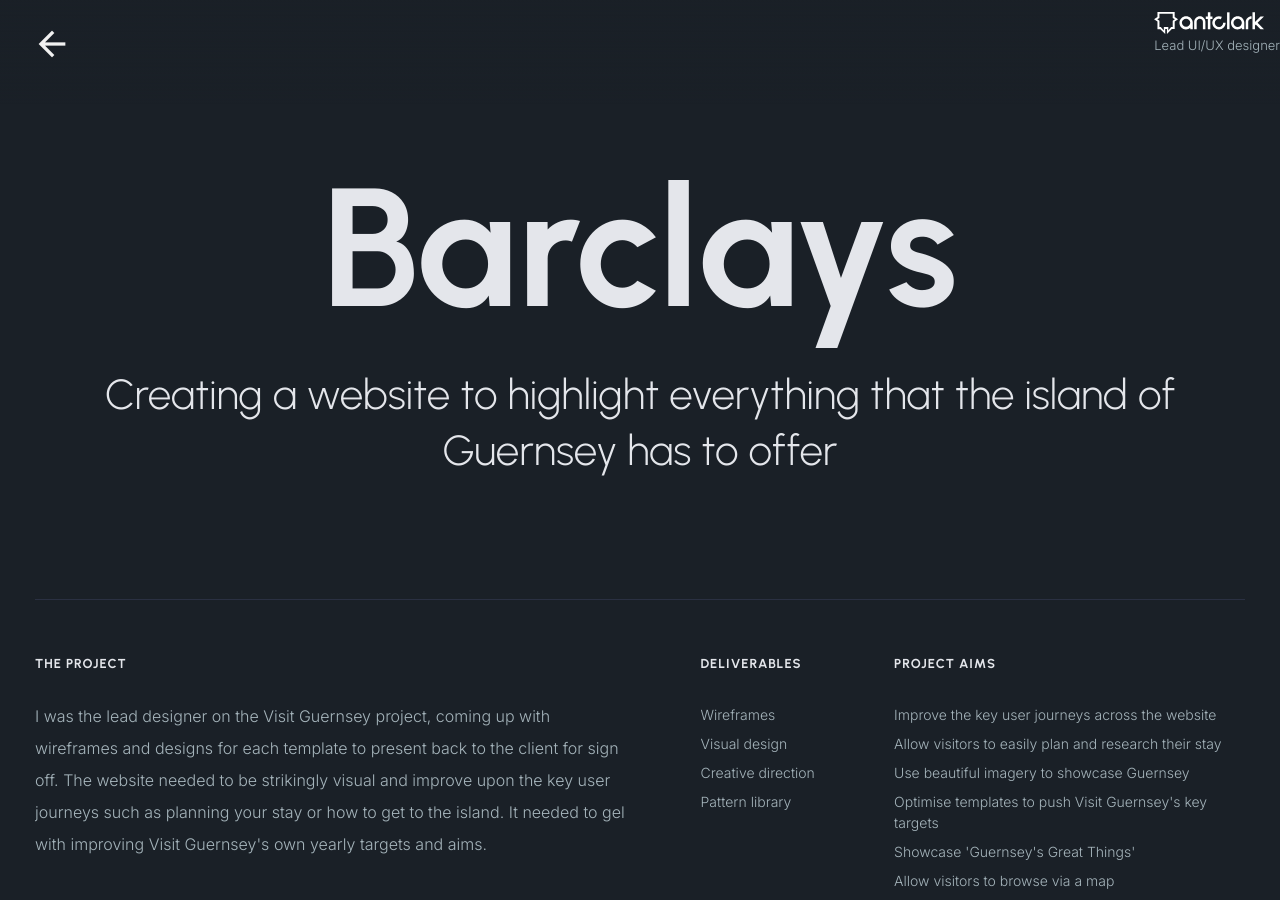
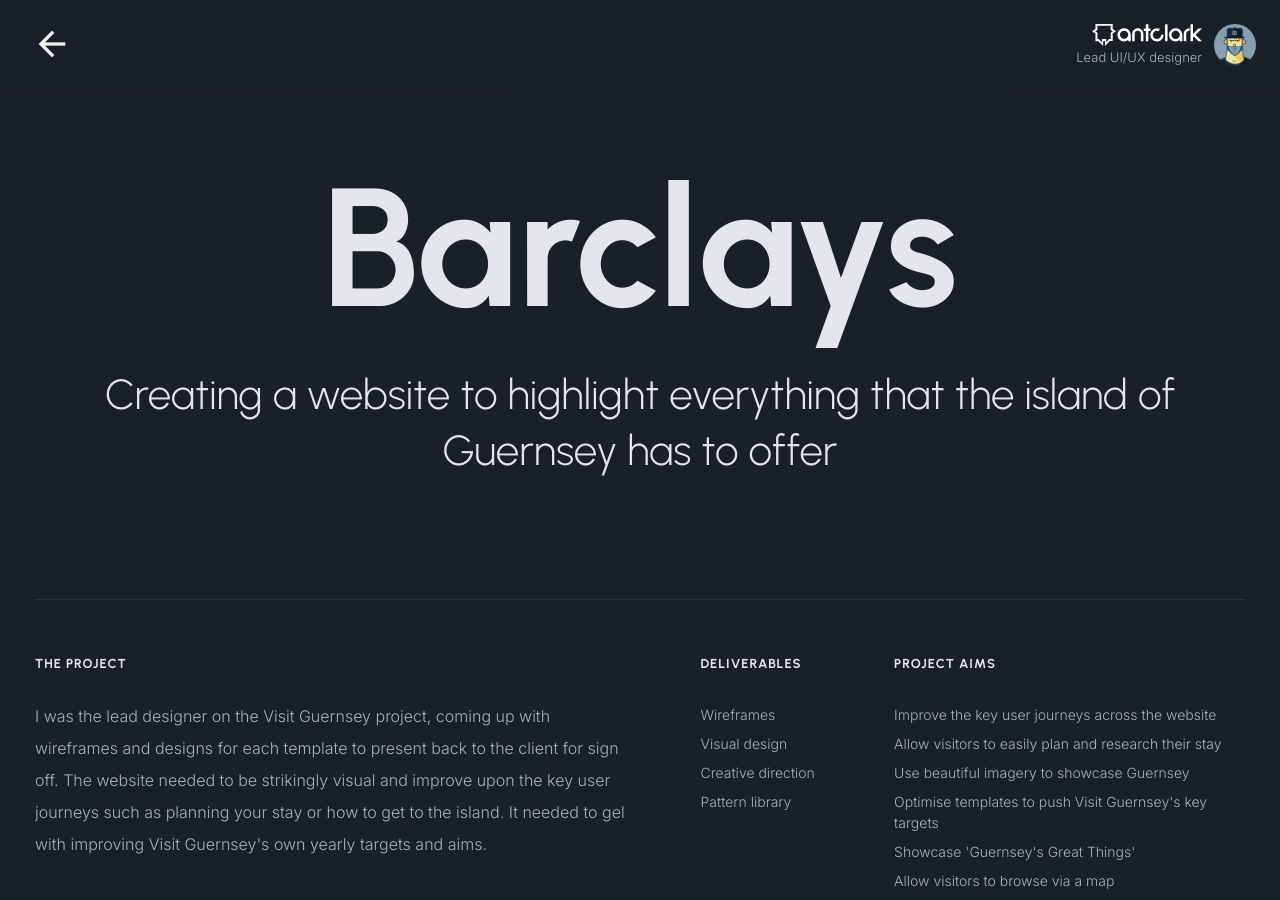
Before and after one commit to anthony-clark/AnthonyClark.github.io, a Jekyll site: the page barclays.html, which Jekyll copies as it is, in a window 1280 px wide and 900 px high. Built offline with Jekyll 4.4.1, drawn with Linux system fonts in a browser that asks for light colours; nearby versions of some CDN libraries.

Commit message:
tweaking header

```diff
--- a/Liverpool-fc-store.html
+++ b/Liverpool-fc-store.html
@@ -18,8 +18,8 @@
 		</head>
 		<body>
 			<nav>
-	    		<a href="/index.html" class="back-button"><span class="material-icons-outlined">arrow_back</span></a>
-				<div><img src="images/ant-logo-white.svg" alt="Design showing flexible modules example"><span>Lead UI/UX designer</span></div>
+				<a href="/index.html" class="back-button"><span class="material-icons-outlined">arrow_back</span></a>
+				<div id="logo"><div><img src="images/ant-logo-white.svg" alt="Design showing flexible modules example"><span>Lead UI/UX designer</span></div><img src="images/avatar.jpg" class="avatar" alt="Design showing flexible modules example"></div>
 
 			</nav>
 
--- a/barclays.html
+++ b/barclays.html
@@ -18,8 +18,8 @@
 		</head>
 		<body>
 			<nav>
-	    		<a href="/index.html" class="back-button"><span class="material-icons-outlined">arrow_back</span></a>
-				<div><img src="images/ant-logo-white.svg" alt="Design showing flexible modules example"><span>Lead UI/UX designer</span></div>
+				<a href="/index.html" class="back-button"><span class="material-icons-outlined">arrow_back</span></a>
+				<div id="logo"><div><img src="images/ant-logo-white.svg" alt="Design showing flexible modules example"><span>Lead UI/UX designer</span></div><img src="images/avatar.jpg" class="avatar" alt="Design showing flexible modules example"></div>
 
 			</nav>
 
--- a/everton-fc.html
+++ b/everton-fc.html
@@ -27,7 +27,7 @@
 			<div id="sitewrapper">
 				<nav>
 					<a href="/index.html" class="back-button"><span class="material-icons-outlined">arrow_back</span></a>
-					<div><img src="images/ant-logo-white.svg" alt="Design showing flexible modules example"><span>Lead UI/UX designer</span></div>
+					<div id="logo"><div><img src="images/ant-logo-white.svg" alt="Design showing flexible modules example"><span>Lead UI/UX designer</span></div><img src="images/avatar.jpg" class="avatar" alt="Design showing flexible modules example"></div>
 
 				</nav>
 
--- a/lexus-car-search.html
+++ b/lexus-car-search.html
@@ -26,7 +26,7 @@
 			<div id="sitewrapper">
 				<nav>
 					<a href="/index.html" class="back-button"><span class="material-icons-outlined">arrow_back</span></a>
-					<div><img src="images/ant-logo-white.svg" alt="Design showing flexible modules example"><span>Lead UI/UX designer</span></div>
+					<div id="logo"><div><img src="images/ant-logo-white.svg" alt="Design showing flexible modules example"><span>Lead UI/UX designer</span></div><img src="images/avatar.jpg" class="avatar" alt="Design showing flexible modules example"></div>
 
 				</nav>
 
--- a/playmaker-platform.html
+++ b/playmaker-platform.html
@@ -18,8 +18,8 @@
 		</head>
 		<body>
 			<nav>
-	    		<a href="/index.html" class="back-button"><span class="material-icons-outlined">arrow_back</span></a>
-				<div><img src="images/ant-logo-white.svg" alt="Design showing flexible modules example"><span>Lead UI/UX designer</span></div>
+				<a href="/index.html" class="back-button"><span class="material-icons-outlined">arrow_back</span></a>
+				<div id="logo"><div><img src="images/ant-logo-white.svg" alt="Design showing flexible modules example"><span>Lead UI/UX designer</span></div><img src="images/avatar.jpg" class="avatar" alt="Design showing flexible modules example"></div>
 
 			</nav>
 
```
